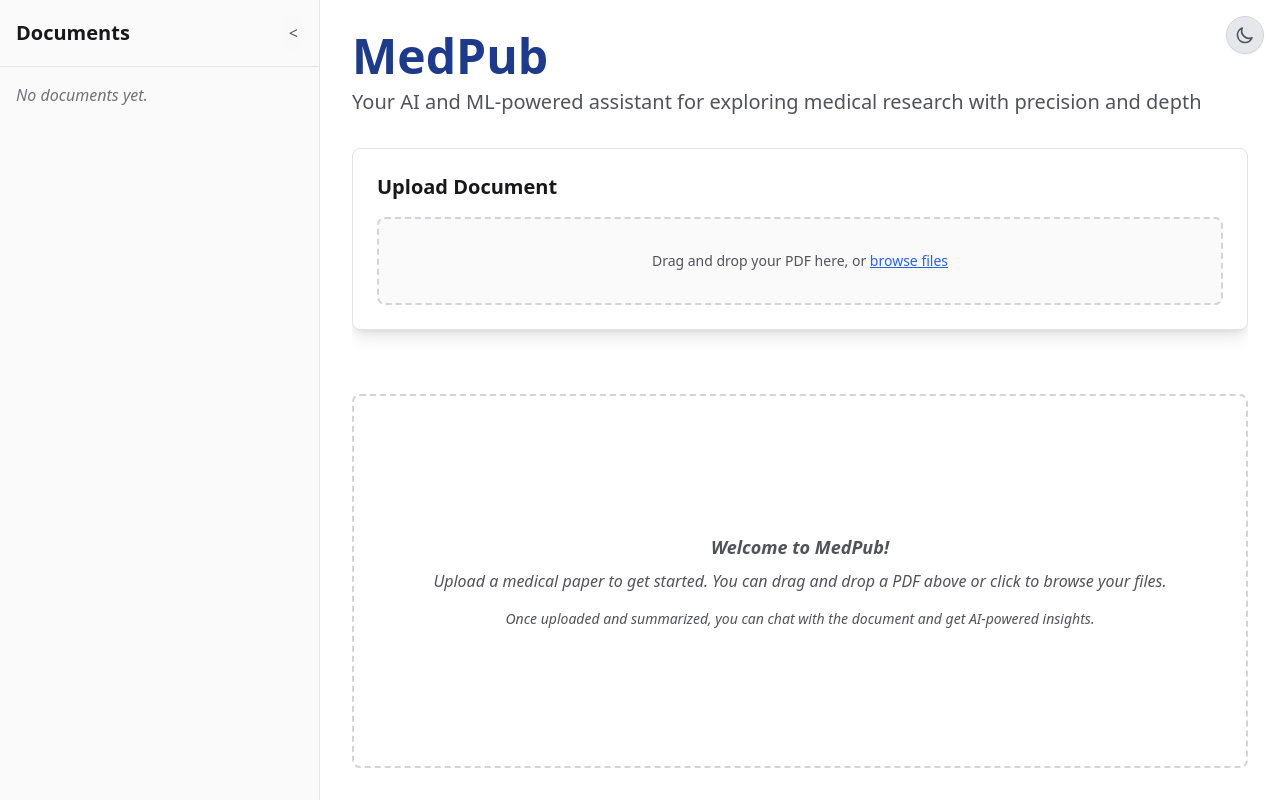
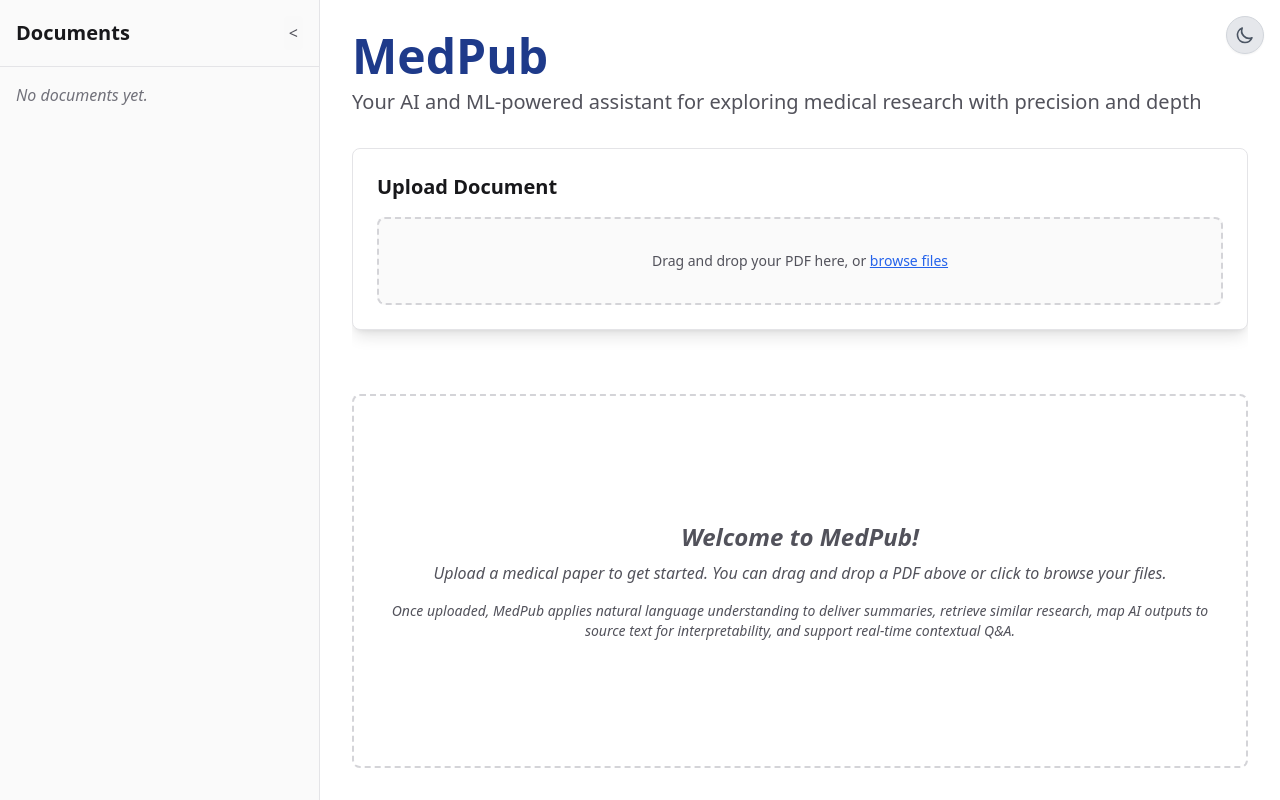
Before and after one commit to Veeru102/MedPub, a React (Vite) app in the folder frontend/: page / in a window 1280 px wide. Built offline with nearby package versions, Linux system fonts and the light colour scheme.

Commit message:
Adjusted main page text + README.md

```diff
--- a/frontend/src/App.tsx
+++ b/frontend/src/App.tsx
@@ -958,9 +958,9 @@
                ) : (
                   // Welcome/Instructional Message when no file is selected
                   <div className="flex-1 flex flex-col items-center justify-center text-center text-zinc-600 dark:text-zinc-400 italic p-8 border-2 border-dashed border-zinc-300 dark:border-zinc-600 rounded-lg bg-white dark:bg-zinc-800">
-                      <p className="text-lg font-semibold mb-2">Welcome to MedPub!</p>
+                      <p className="text-2xl font-semibold mb-2">Welcome to MedPub!</p>
                       <p>Upload a medical paper to get started. You can drag and drop a PDF above or click to browse your files.</p>
-                      <p className="mt-4 text-sm">Once uploaded and summarized, you can chat with the document and get AI-powered insights.</p>
+                      <p className="mt-4 text-sm">Once uploaded, MedPub applies natural language understanding to deliver summaries, retrieve similar research, map AI outputs to source text for interpretability, and support real-time contextual Q&A.</p>
                   </div>
               )}
           </div>
```
Also changed, not shown: 1 other file (tests, documents, lock files or other folders).
